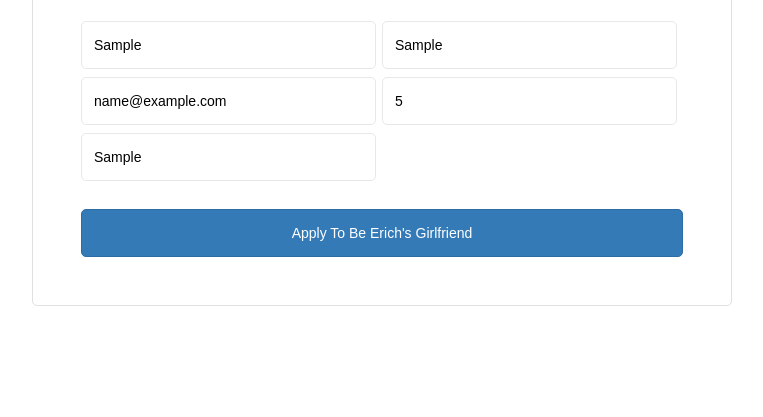
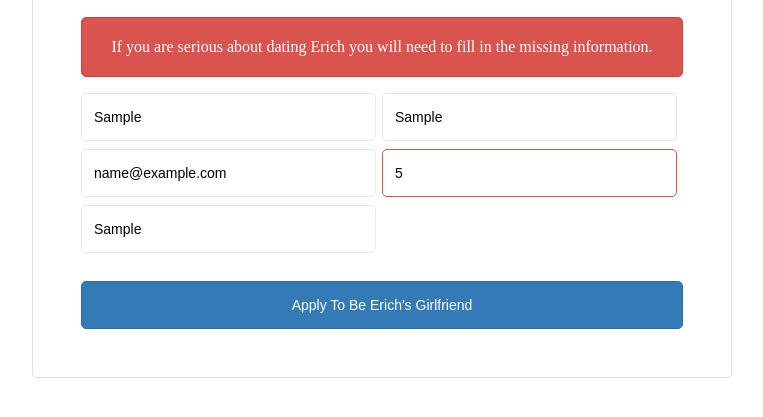
Before and after one commit to startupquestionmark/erich-formexample, a plain HTML site: page index.html in a window 1280 px wide. Both pictures are taken after typing "Sample", "Sample", "name@example.com", "5", "Sample" into the empty fields and a click on the button "Apply To Be Erich's Girlfriend". Shown: the part 189-606 px from the top of the page, without its empty margins (258-1021 px from the left). Drawn offline with nearby package versions, Linux system fonts and the light colour scheme.

Commit message:
debugging

```diff
--- a/index.html
+++ b/index.html
@@ -8,6 +8,15 @@
 <body>
 	<div class="form-container clearfix">
 		<h1>Erich's Dating Application Form</h1>
+
+		<div id="errorMessageBox" class="alertBox">
+			If you are serious about dating Erich you will need to fill in the missing information.
+		</div>
+
+		<div id="successMessageBox" class="alertBox">
+			You have successfully applied to meet Erich.
+		</div>
+
 		<form id="erich-form">
 
 			<input type="text" id="firstname" class="half-input-width" placeholder="First Name"/>
--- a/js/main.js
+++ b/js/main.js
@@ -3,6 +3,9 @@ $(document).ready(function() {
 	$('#erich-form').submit(function(e) {
 
 		e.preventDefault();
+
+		$('#successMessageBox').hide();
+		$('#errorMessageBox').hide();
 
 		var hasError = false;
 
@@ -11,14 +14,28 @@ $(document).ready(function() {
 		for (i = 0; i < $forminputs.length; i++){
 
 			var forminput = $forminputs.eq(i).val();
-			if (forminput.length <= 0) {
+			if (forminput.length <= 0 || forminput == null) {
 				hasError = true;
+				$forminputs.eq(i).addClass("hasError");
+			} else {
+				$forminputs.eq(i).removeClass("hasError");
+			}
+
+			if ($forminputs.eq(i).attr('id') == "age" && forminput < 21) {
+				hasError = true
+				$forminputs.eq(i).addClass("hasError");
+			} else {
+				$forminputs.eq(i).removeClass("hasError");
 			}
 		}
 
 		if(hasError) {
+			$('#successMessageBox').hide();
+			$('#errorMessageBox').fadeIn();
 			return false;
 		} else {
+			$('#errorMessageBox').hide();
+			$('#successMessageBox').fadeIn();
 			return true;
 		}
 	});
```
